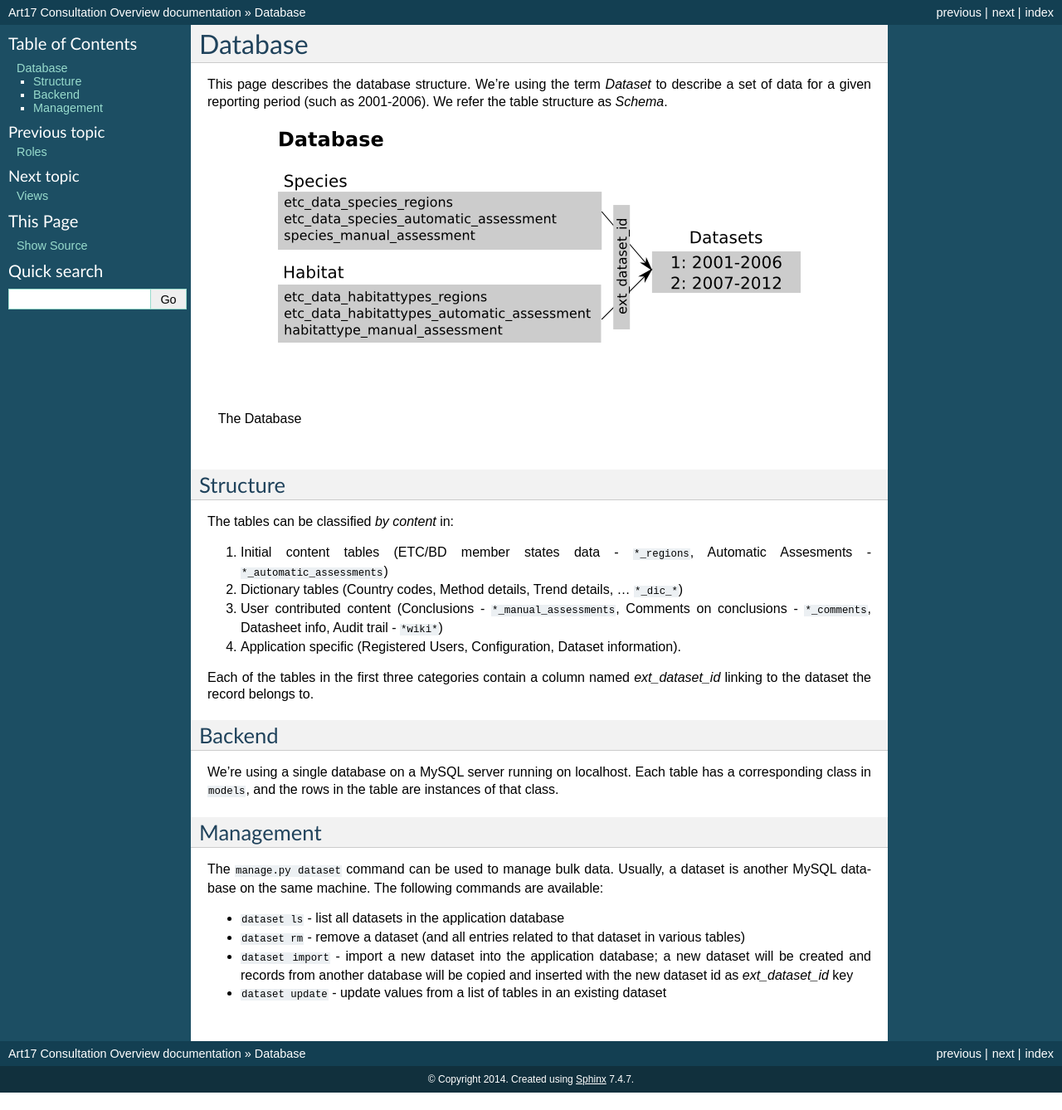
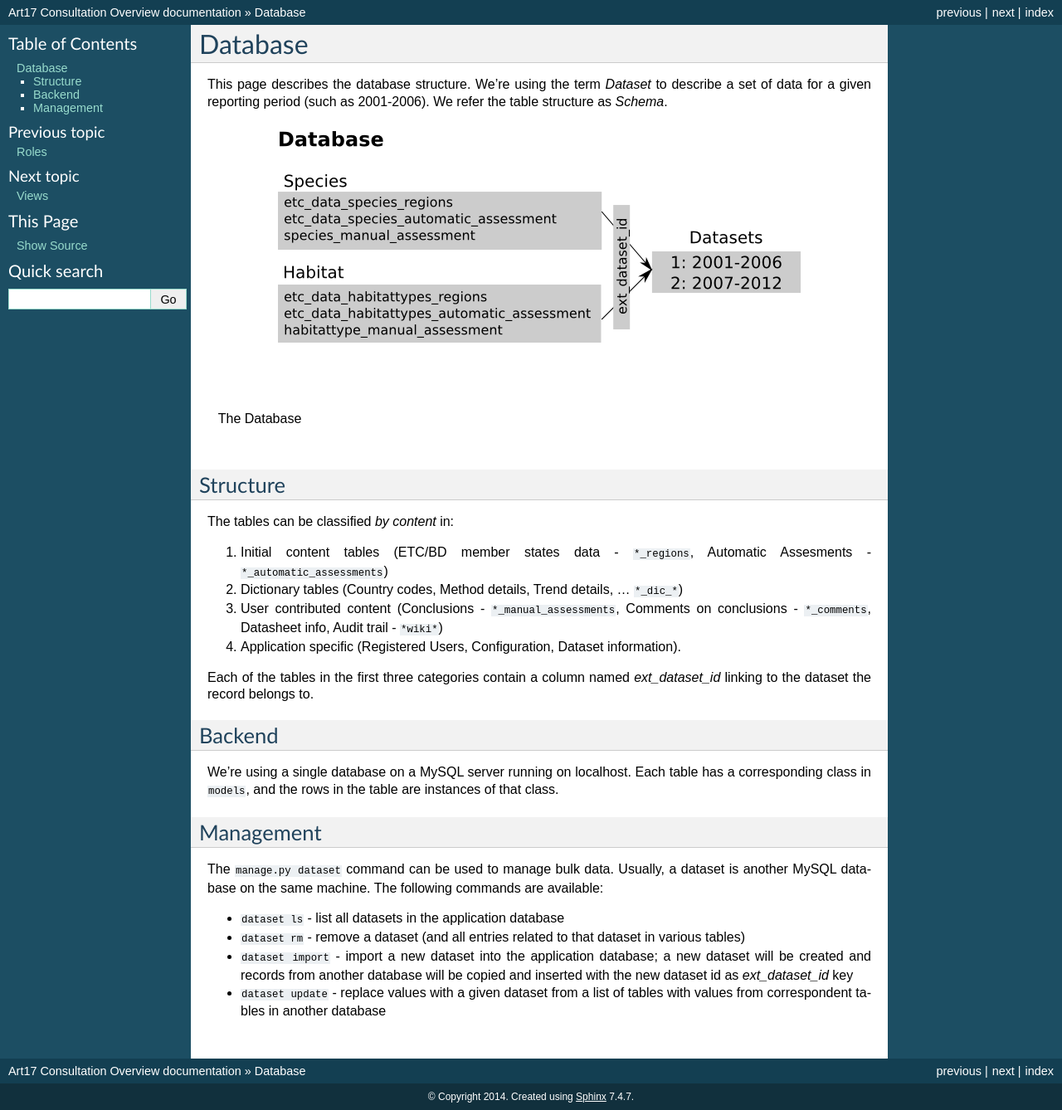
Before and after one commit to eea/art17-consultation, a Sphinx documentation site: the page built from docs/overview/source/database.rst, in a window 1280 px wide. Shown: the whole page at 83% size. Built offline with Sphinx 7.4.7, drawn with Linux system fonts in a browser that asks for light colours; before the commit the page ends 1317 px from its top, so only the background shows below that.

Commit message:
[docs] Fix some wording issues.

```diff
--- a/docs/overview/source/authentication.rst
+++ b/docs/overview/source/authentication.rst
@@ -13,8 +13,8 @@ registered user.
 Backend
 -------
 The authorization is done using the Zope `/loggedin` view, which validates
-the user credentials (externally to the Flask application), using either LDAP
-or local stored accounts.
+the user credentials using either LDAP or local stored accounts. The validation
+is made entirely by Zope, independent of the Flask application.
 
 An authenticated session uses HTTP Basic Authentication. This means the browser
 sends with every request a HTTP header with the authenticated user credentials.
--- a/docs/overview/source/database.rst
+++ b/docs/overview/source/database.rst
@@ -46,5 +46,5 @@ are available:
 * ``dataset import`` - import a new dataset into the application database; a
   new dataset will be created and records from another database will be copied
   and inserted with the new dataset id as *ext_dataset_id* key
-* ``dataset update`` - update values from a list of tables in an existing
-  dataset
+* ``dataset update`` - replace values with a given dataset from a list of
+  tables with values from correspondent tables in another database
--- a/docs/overview/source/roles.rst
+++ b/docs/overview/source/roles.rst
@@ -4,7 +4,7 @@ Roles
 =====
 
 Roles are sets of permissions that can be given to users. An user can have
-zero, one or many roles.
+zero, one or more roles.
 
 The main roles used in the application are:
 
--- a/docs/overview/source/views.rst
+++ b/docs/overview/source/views.rst
@@ -44,7 +44,7 @@ Propose a correction form.
 
 Activity Log
 ~~~~~~~~~~~~
-The most recent conclusions and comments are listed here, ordered by add date.
+The most recent conclusions and comments are listed here, ordered by date.
 
 Admin views
 -----------
```
